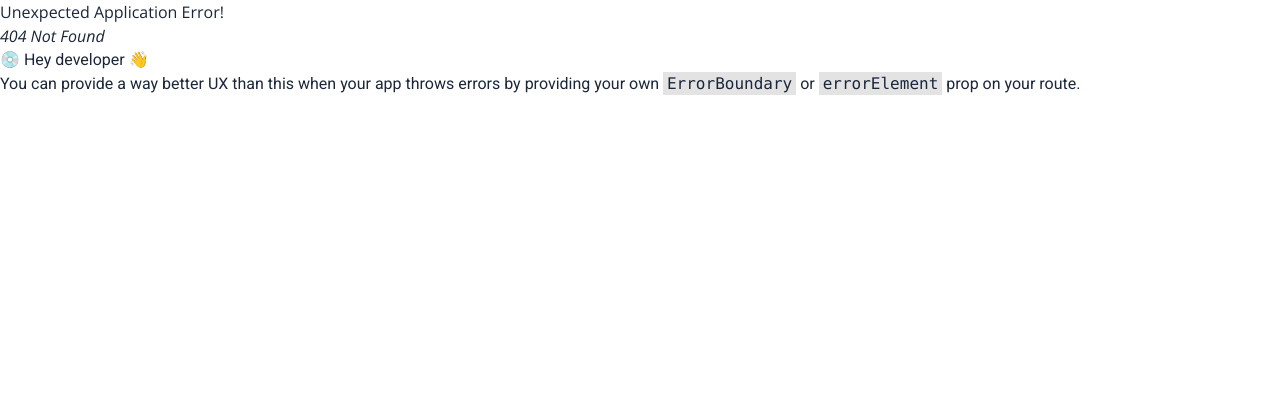
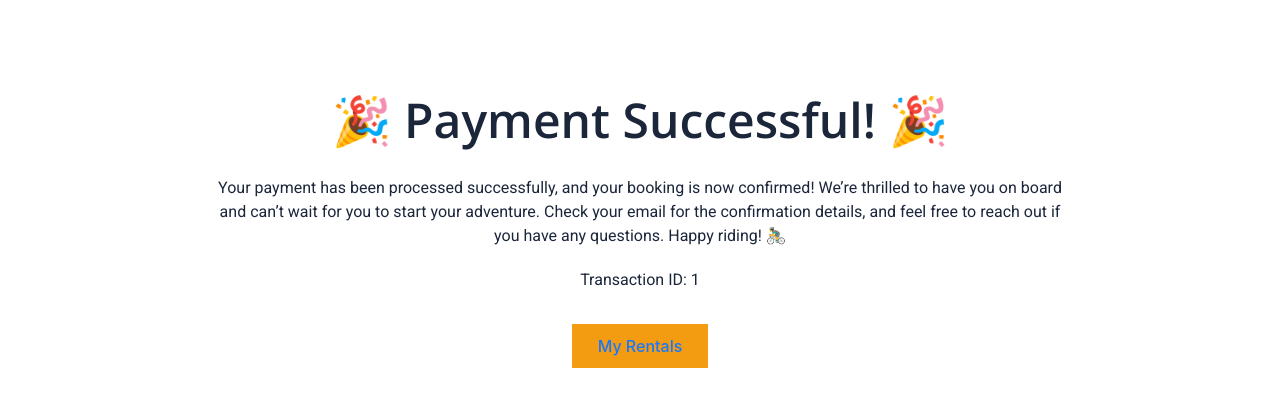
Before and after one commit to junayednoman/rideflow-bike-rental-reservation, a React (Vite) app: page /payment-success/1 in a window 1280 px wide. Before the commit this address had no page. Shown: the top 406 px of the page. Built offline with nearby package versions, Linux system fonts and the light colour scheme.

Commit message:
feat: api endpoints integrated to recieve advance payment while renting a bike

```diff
--- a/src/index.css
+++ b/src/index.css
@@ -114,7 +114,7 @@ h6 {
 }
 
 .profileSidebar {
-  background-image: url(../public//testi.webp);
+  background-image: url(../public//profile.jpg);
 }
 
 .ant-tabs-tab {
--- /dev/null
+++ b/src/pages/PaymentFailure.tsx
@@ -0,0 +1,25 @@
+import RContainer from "@/components/layout/RContainer";
+import RButtonSmall from "@/components/ui/RButtonSmall";
+
+const PaymentFailure = () => {
+  return (
+    <RContainer>
+      <div className="text-center md:py-24 py-16 lg:w-[850px] mx-auto">
+        <h1 className="lg:text-5xl text-3xl font-semibold mb-8">
+          Payment Failed 😕
+        </h1>
+        <p className="mb-5">
+          Unfortunately, something went wrong with your payment, and we couldn't
+          process your booking. Please double-check your payment details and try
+          again. If the issue persists, feel free to contact our support team
+          for assistance. We're here to help you get back on track!
+        </p>
+        <RButtonSmall link={`/dashboard/user/bikes`}>
+          All Bikes
+        </RButtonSmall>
+      </div>
+    </RContainer>
+  );
+};
+
+export default PaymentFailure;
--- /dev/null
+++ b/src/pages/PaymentSuccess.tsx
@@ -0,0 +1,29 @@
+import RContainer from "@/components/layout/RContainer";
+import RButtonSmall from "@/components/ui/RButtonSmall";
+import { useParams } from "react-router-dom";
+
+const PaymentSuccess = () => {
+  const { transactionId } = useParams();
+  return (
+    <RContainer>
+      <div className="text-center md:py-24 py-16 lg:w-[850px] mx-auto">
+        <h1 className="lg:text-5xl text-3xl font-semibold mb-8">
+          🎉 Payment Successful! 🎉
+        </h1>
+        <p className="mb-5">
+          Your payment has been processed successfully, and your booking is now
+          confirmed! We’re thrilled to have you on board and can’t wait for you
+          to start your adventure. Check your email for the confirmation
+          details, and feel free to reach out if you have any questions. Happy
+          riding! 🚴‍♂️
+        </p>
+        <p className="mb-8">Transaction ID: {transactionId}</p>
+        <RButtonSmall link={`/dashboard/user/my-rentals`}>
+          My Rentals
+        </RButtonSmall>
+      </div>
+    </RContainer>
+  );
+};
+
+export default PaymentSuccess;
--- a/src/pages/dashboard/BikeDetail.tsx
+++ b/src/pages/dashboard/BikeDetail.tsx
@@ -10,7 +10,7 @@ import { zodResolver } from "@hookform/resolvers/zod";
 import { Modal } from "antd";
 import { useState } from "react";
 import { FieldValues, SubmitHandler } from "react-hook-form";
-import { useLocation, useNavigate, useParams } from "react-router-dom";
+import { useNavigate, useParams } from "react-router-dom";
 import { z } from "zod";
 const schema = z.object({
   startTime: z.unknown().refine((value) => value, {
@@ -19,8 +19,6 @@ const schema = z.object({
 });
 
 const BikeDetail = () => {
-  const location = useLocation();
-  console.log(location);
   const navigate = useNavigate();
   const { data: profileData } = useGetMyProfileQuery(undefined);
 
--- a/src/pages/dashboard/Payment.tsx
+++ b/src/pages/dashboard/Payment.tsx
@@ -2,6 +2,7 @@ import DashboardSectionTitle from "@/components/ui/DashboardSectionTitle";
 import RButtonSmall from "@/components/ui/RButtonSmall";
 import RNoData from "@/components/ui/RNoData";
 import { useCreateRentalMutation } from "@/redux/api/rentalApi";
+import { TRental, TResponse } from "@/types";
 import handleMutation from "@/utils/handleMutation";
 import { useLocation } from "react-router-dom";
 
@@ -10,13 +11,26 @@ const Payment = () => {
   const location = useLocation();
   const bookingData = location?.state?.bookingData;
   const bikeData = location?.state?.bikeData;
+
   if (!bikeData) {
     return <RNoData />;
   }
-  const { name, image, pricePerHour, cc, brand, _id } = bikeData;
+  const { name, image, pricePerHour, cc, brand } = bikeData;
   // handle book bike
+  const onSuccess = (
+    res: TResponse<{ paymentInitUrl: string; result: TRental[] }>
+  ) => {
+    if (res?.data?.paymentInitUrl) {
+      window.location.href = res?.data?.paymentInitUrl;
+    }
+  };
   const handleBooking = () => {
-    handleMutation(bookingData, createRental, "Rental is being created...");
+    handleMutation(
+      bookingData,
+      createRental,
+      "Rental is being created...",
+      onSuccess
+    );
   };
   return (
     <div>
--- a/src/utils/handleMutation.ts
+++ b/src/utils/handleMutation.ts
@@ -11,8 +11,8 @@ const handleMutation = async (
   try {
     const res = await mutationFunc(data).unwrap();
     console.log("res, ", res);
-    toast.success(res.message || "Success!", { id: loadingToast });
-    if (res.success) {
+    toast.success(res?.message || "Success!", { id: loadingToast });
+    if (res?.success) {
       if (typeof onSuccess === "function") {
         onSuccess(res);
       }
@@ -22,7 +22,7 @@ const handleMutation = async (
       }
     }
   } catch (error: any) {
-    toast.error(error.data.message || "Something went wrong!", {
+    toast.error(error?.data?.message || "Something went wrong!", {
       id: loadingToast,
     });
     console.log("error, ", error);
```
Also changed, not shown: src/routes/routes.tsx (+10 -0 lines), public/profile.jpg (added).
